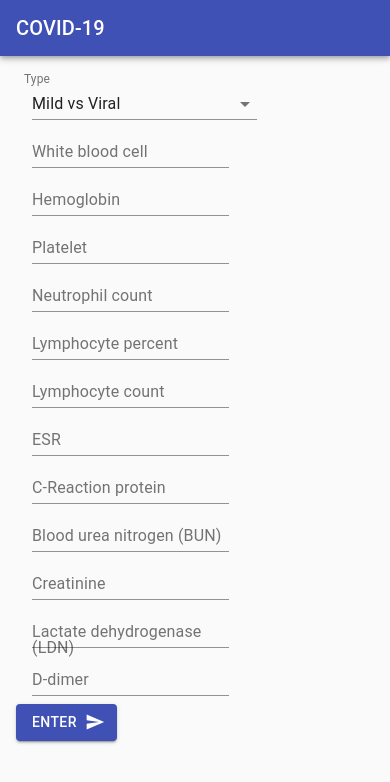
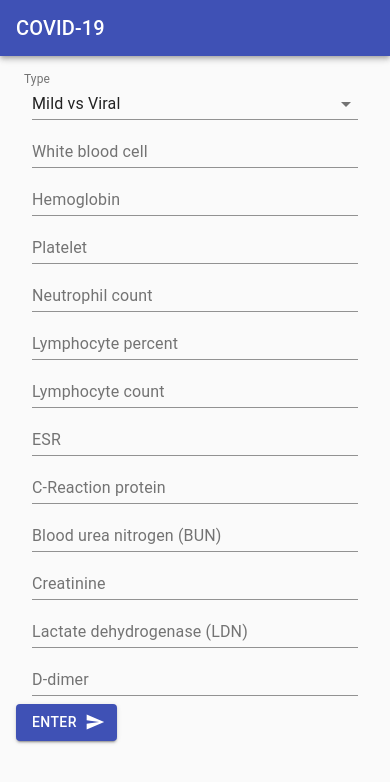
Before and after one commit to forrestbao/covid-19, a React (Create React App) app in the folder web/: page / in a window 390 px wide. Shown: the top 782 px of the page. Built offline with nearby package versions, Linux system fonts and the light colour scheme.

Commit message:
web: improve css

```diff
--- a/web/src/pages/Home.tsx
+++ b/web/src/pages/Home.tsx
@@ -51,7 +51,10 @@ const useStyles = makeStyles(theme => ({
   inputField: {
     marginLeft: theme.spacing(1),
     marginRight: theme.spacing(1),
-    width: '25ch'
+    width: '25ch',
+    [theme.breakpoints.down('xs')]: {
+      width: '100%'
+    }
   }
 }))
 
```
